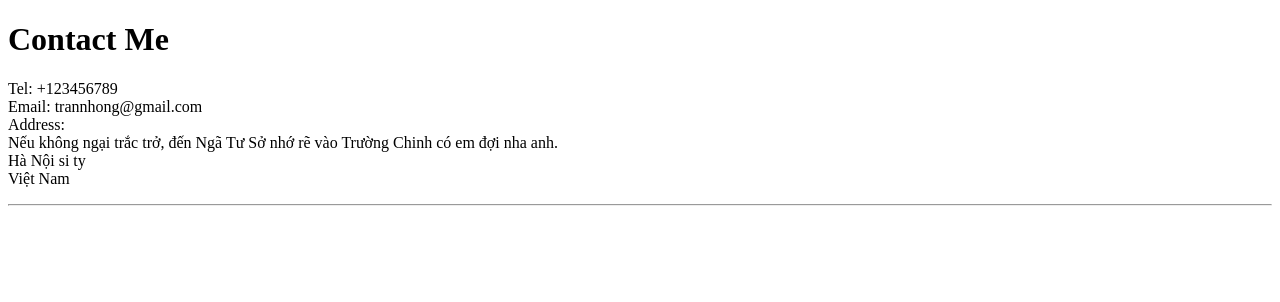
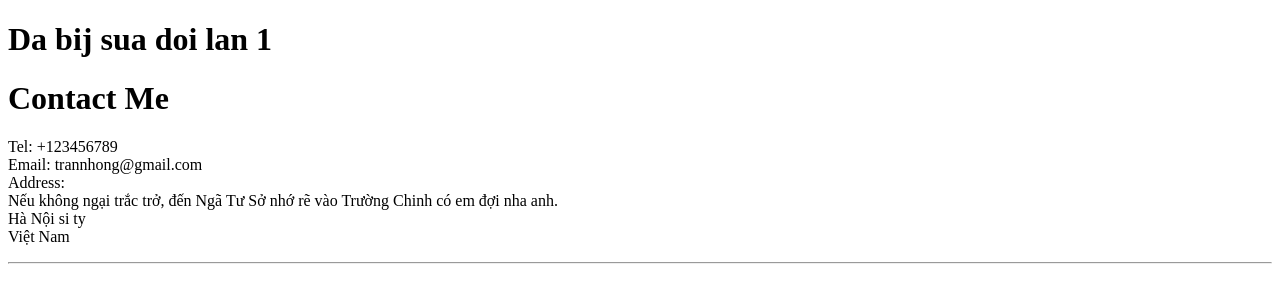
Before and after one commit to ncongm7/Du-an-2_Web, a plain HTML site: page more-info/contact.html in a window 1280 px wide. Drawn offline with Linux system fonts and the light colour scheme.

Commit message:
sửa đổi lần 1

```diff
--- a/more-info/contact.html
+++ b/more-info/contact.html
@@ -11,7 +11,7 @@
 <body>
   <!-- Thêm các link điều hướng -->
 
-
+  <h1> Da bij sua doi lan 1</h1>
   <h1>Contact Me</h1>
   <p>Tel: +123456789 <br>
     Email: trannhong@gmail.com<br>
```
